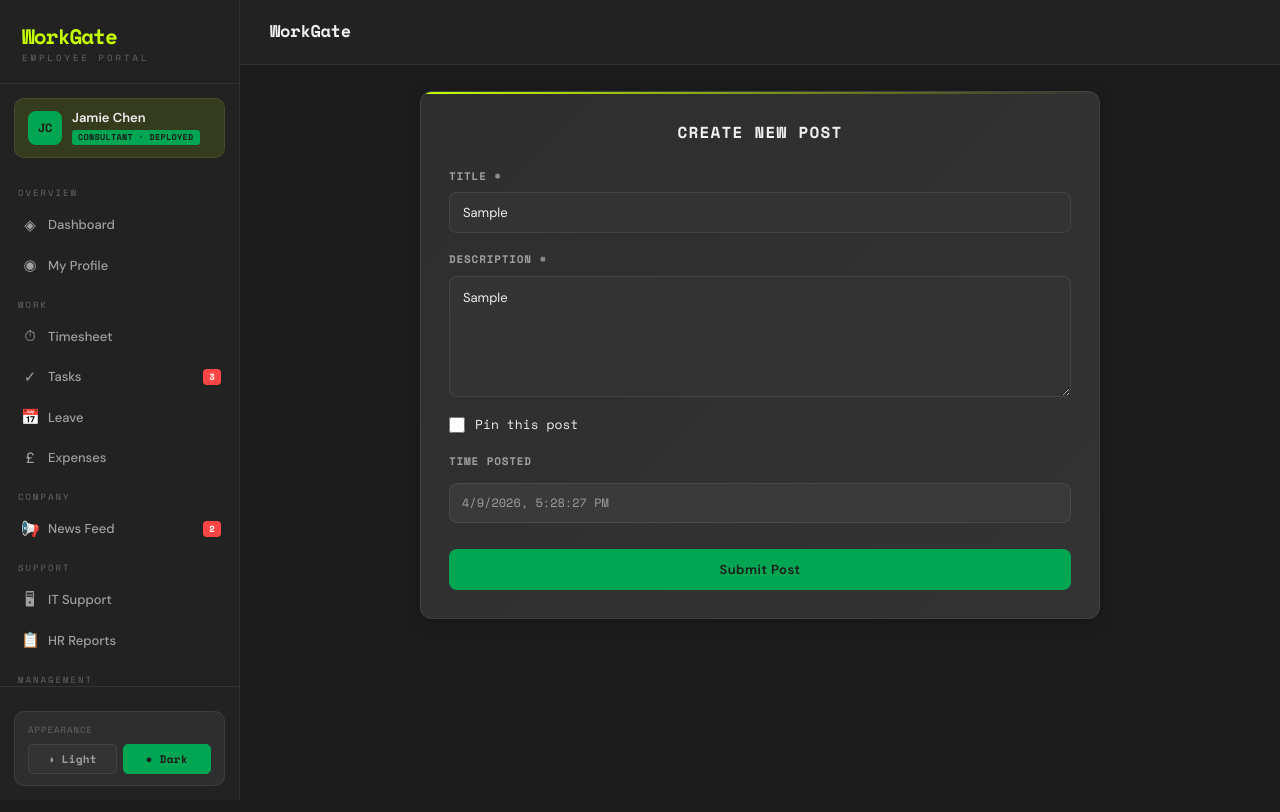
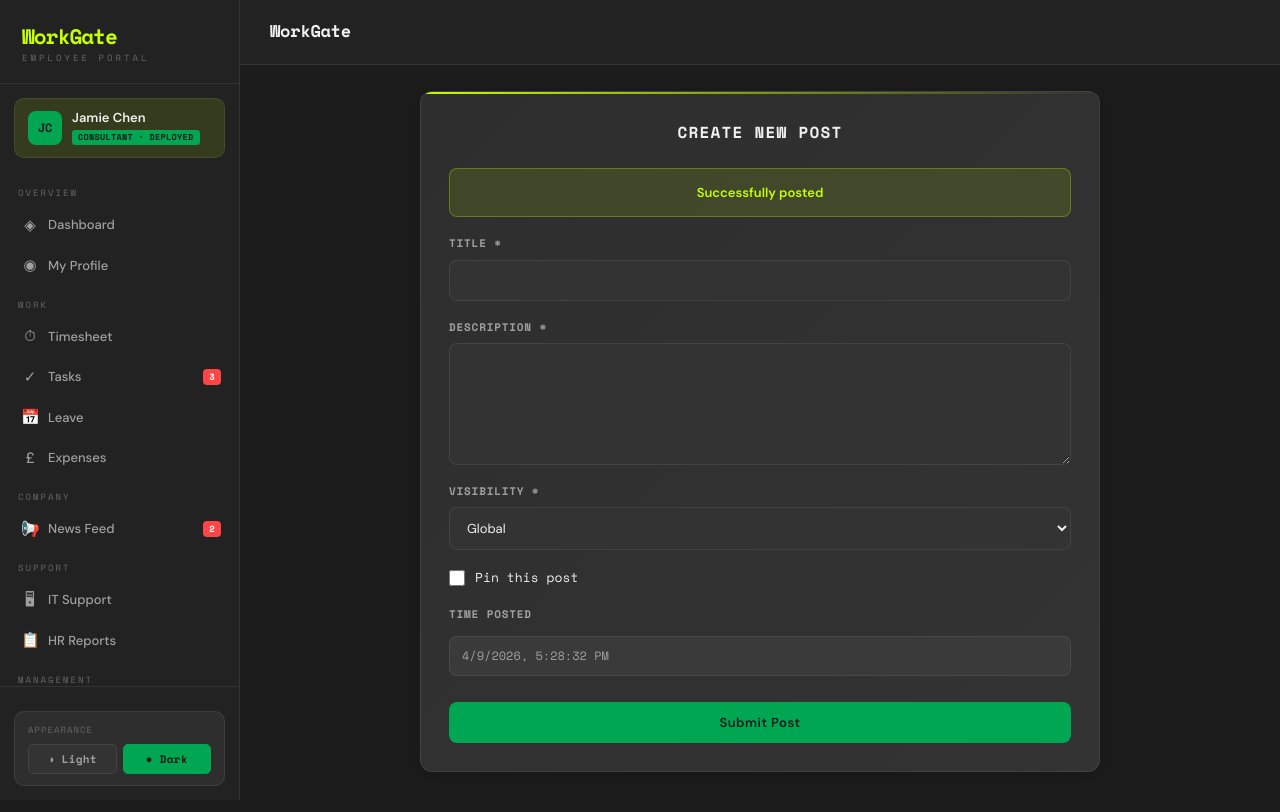
Before and after one commit to ChristopherRomano/WorkGate, a React (Vite) app in the folder WorkGate-frontend/FDM/: page /app/posting in a window 1280 px wide. Both pictures are taken after typing "Sample", "Sample" into the empty fields and a click on the button "Submit Post". Built offline with nearby package versions, Linux system fonts and the light colour scheme.

Commit message:
Added visability and reponse to posting

```diff
--- a/WorkGate-frontend/FDM/src/components/Sidebar.jsx
+++ b/WorkGate-frontend/FDM/src/components/Sidebar.jsx
@@ -26,7 +26,7 @@ const NAV = [
     { to: '/app/set-task',       icon: '✎',  label: 'Set Task',        roles: ['manager', 'admin'] },
   ]},
   { section: 'Posting', items: [
-    { to: '/app/posting',      icon: '�', label: 'Create Posting' },
+    { to: '/app/posting',      icon: '�', label: 'Create a Post' },
   ]},
 ];
 
--- a/WorkGate-frontend/FDM/src/pages/Posting.jsx
+++ b/WorkGate-frontend/FDM/src/pages/Posting.jsx
@@ -6,8 +6,11 @@ export default function Posting() {
         title: '',
         description: '',
         pinned: false,
+        visibility: 'Global',
         timePosted: new Date().toISOString(),
     });
+
+    const [successMessage, setSuccessMessage] = useState(false);
 
     const handleChange = (e) => {
         const { name, value, type, checked } = e.target;
@@ -20,12 +23,29 @@ export default function Posting() {
     const handleSubmit = (e) => {
         e.preventDefault();
         console.log('Form submitted:', formData);
-        // Add API call or form submission logic here
+        // Show success message
+        setSuccessMessage(true);
+        // Reset form
+        setFormData({
+            title: '',
+            description: '',
+            pinned: false,
+            visibility: 'Global',
+            timePosted: new Date().toISOString(),
+        });
+        // Hide message after 3 seconds
+        setTimeout(() => setSuccessMessage(false), 3000);
     };
 
     return (
         <div className={styles.postingFormContainer}>
             <h2>Create New Post</h2>
+            {/* Only show this div if success message is true */}
+            {successMessage && (
+                <div className={styles.successMessage}>
+                    Successfully posted
+                </div>
+            )}
             <form onSubmit={handleSubmit}>
                 <div className={styles.formGroup}>
                     <label htmlFor="title">Title *</label>
@@ -52,6 +72,21 @@ export default function Posting() {
                 </div>
 
                 <div className={styles.formGroup}>
+                    <label htmlFor="visibility">Visibility *</label>
+                    <select
+                        id="visibility"
+                        name="visibility"
+                        value={formData.visibility}
+                        onChange={handleChange}
+                        required
+                    >
+                        <option value="Global">Global</option>
+                        <option value="Regional">Regional</option>
+                        <option value="Social">Social</option>
+                    </select>
+                </div>
+
+                <div className={styles.formGroup}>
                     <label>
                         <input
                             type="checkbox"
--- a/WorkGate-frontend/FDM/src/pages/Posting.module.css
+++ b/WorkGate-frontend/FDM/src/pages/Posting.module.css
@@ -32,6 +32,19 @@
   text-align: center;
 }
 
+.successMessage {
+  background: var(--lime-dim);
+  border: 1px solid var(--lime-border);
+  color: var(--lime);
+  padding: 14px 16px;
+  border-radius: var(--radius-sm);
+  margin-bottom: 18px;
+  font-size: 13px;
+  font-weight: 600;
+  text-align: center;
+  animation: slideDown 0.3s ease;
+}
+
 .formGroup {
   display: flex;
   flex-direction: column;
@@ -49,7 +62,8 @@
 }
 
 .formGroup input[type="text"],
-.formGroup textarea {
+.formGroup textarea,
+.formGroup select {
   background: var(--surface-2);
   border: 1px solid var(--border);
   border-radius: var(--radius-sm);
@@ -62,7 +76,8 @@
 }
 
 .formGroup input[type="text"]:focus,
-.formGroup textarea:focus {
+.formGroup textarea:focus,
+.formGroup select:focus {
   outline: none;
   border-color: var(--lime);
   background: var(--surface);
@@ -78,6 +93,15 @@
   resize: vertical;
   min-height: 100px;
   line-height: 1.5;
+}
+
+.formGroup select {
+  cursor: pointer;
+}
+
+.formGroup select option {
+  background: var(--surface-2);
+  color: var(--text);
 }
 
 .formGroup input[type="checkbox"] {
@@ -169,3 +193,14 @@
     font-size: 12px;
   }
 }
+
+@keyframes slideDown {
+  from {
+    opacity: 0;
+    transform: translateY(-10px);
+  }
+  to {
+    opacity: 1;
+    transform: translateY(0);
+  }
+}
```
